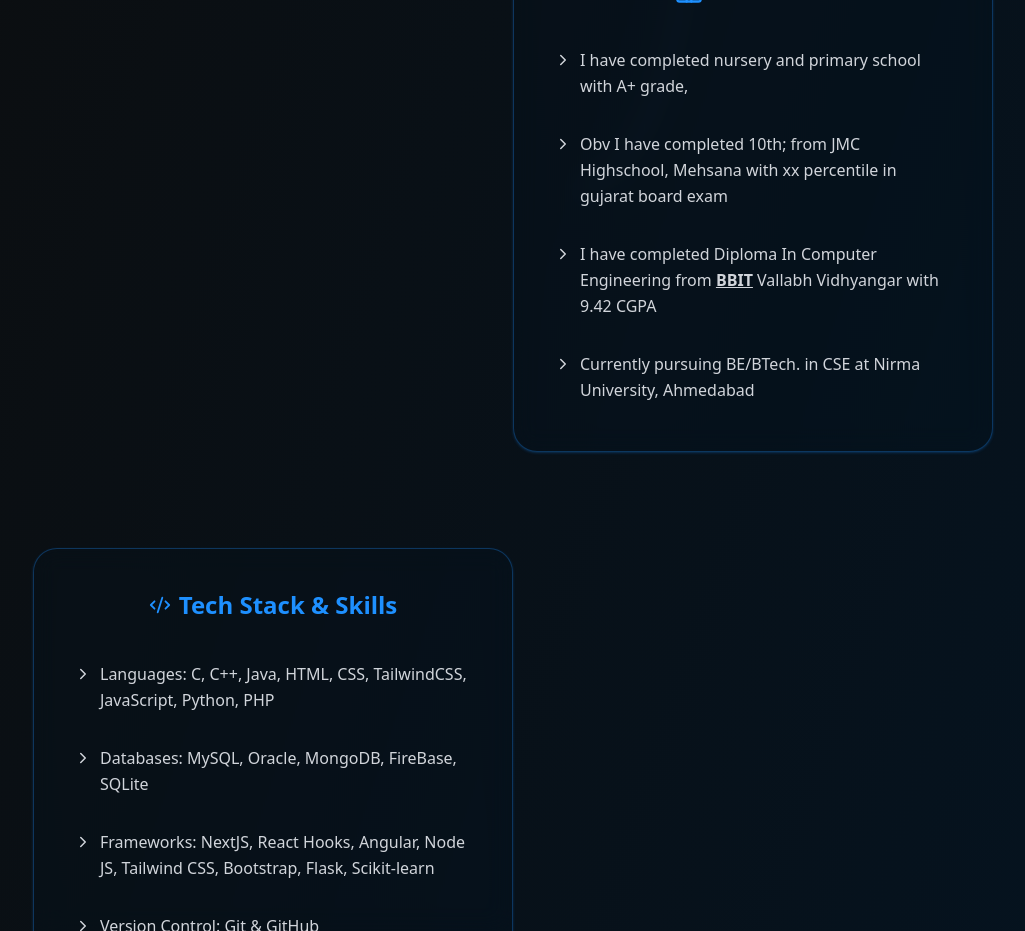
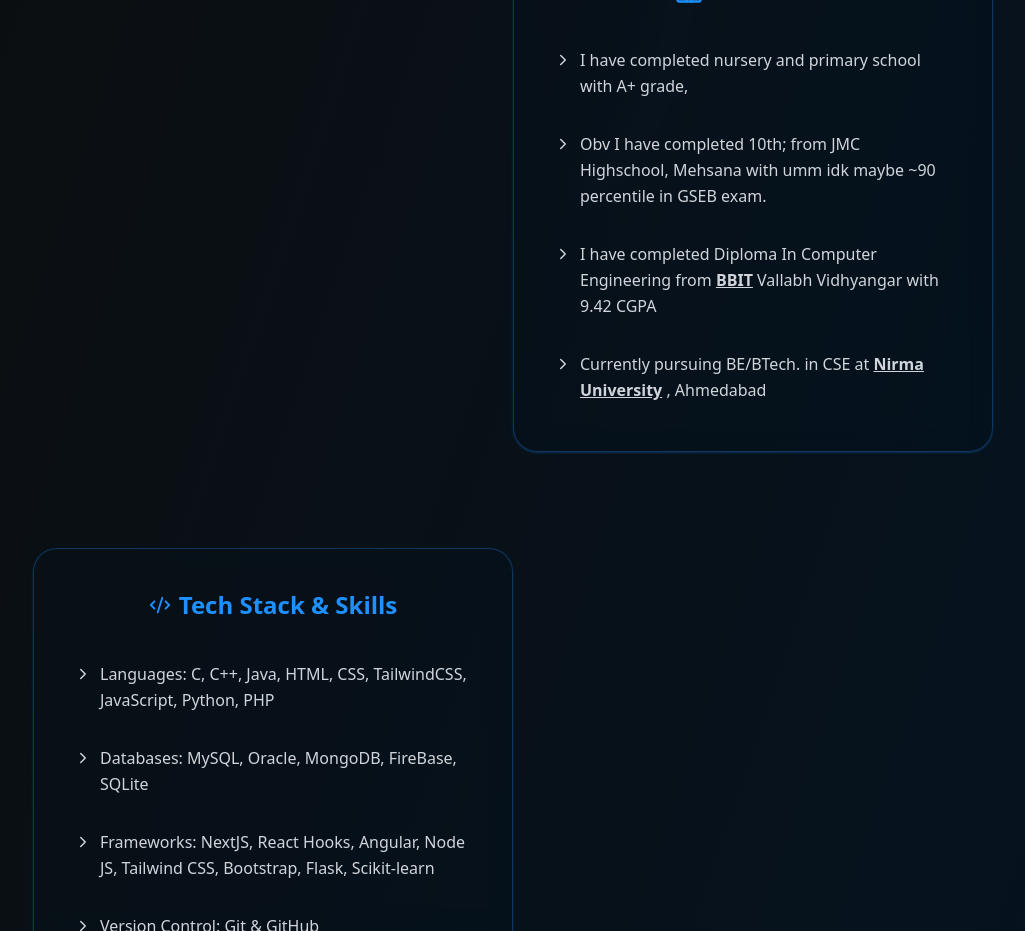
Before and after one commit to tanmay-mevada/portfolio, a React (Create React App) app: page /about in a window 1280 px wide. Shown: the part 940-1871 px from the top of the page, without its empty margins (127-1152 px from the left). Built offline with nearby package versions, Linux system fonts and the light colour scheme; the HTML template or start-up script is replaced by a standard one.

Commit message:
projupdate

```diff
--- a/src/Data/ProjectData.js
+++ b/src/Data/ProjectData.js
@@ -173,7 +173,7 @@ export const projects = [
     tech: ["React JS","TailwindCSS","Framer Motion","Swiper JS"],
     images: [proj13x1,proj13x2,proj13x3],
     github: "https://github.com/tanmay-mevada/portfolio",
-    live: "https://myportfolio-nine-eta-17.vercel.app/j",
+    live: "https://tanmaymevada.vercel.app",
   },
   {
     //proj14
--- a/src/Pages/About.js
+++ b/src/Pages/About.js
@@ -34,7 +34,7 @@ const steps = [
     content: [
       <br />,
       withIcon("I have completed nursery and primary school with A+ grade, "), <br />,
-      withIcon("Obv I have completed 10th; from JMC Highschool, Mehsana with xx percentile in gujarat board exam"), <br />,
+      withIcon("Obv I have completed 10th; from JMC Highschool, Mehsana with umm idk maybe ~90 percentile in GSEB exam."), <br />,
       withIcon(
         <>
           I have completed Diploma In Computer Engineering from{" "}
@@ -49,7 +49,19 @@ const steps = [
           Vallabh Vidhyangar with 9.42 CGPA
         </>
       ), <br />,
-      withIcon("Currently pursuing BE/BTech. in CSE at Nirma University, Ahmedabad"),
+      withIcon(
+        <>
+        Currently pursuing BE/BTech. in CSE at{" "}
+          <a
+            href="https://www.nirmauni.ac.in/"
+            target="_blank"
+            rel="noopener noreferrer"
+            className="font-semibold text-blue-300 underline hover:text-blue-500"
+          >
+            Nirma University
+          </a>{" "}, Ahmedabad
+        </>
+      )
     ]
   },
   {
--- a/tailwind.config.js
+++ b/tailwind.config.js
@@ -12,6 +12,8 @@ module.exports = {
       animation: {
         "slow-pulse": "pulse 6s ease-in-out infinite",
         glow: "glowPulse 8s ease-in-out infinite",
+        "float": "float 3s ease-in-out infinite",
+        "glass-shimmer": "glassShimmer 2s ease-in-out infinite",
       },
       keyframes: {
         glowPulse: {
@@ -22,6 +24,21 @@ module.exports = {
             boxShadow: "0 0 40px rgba(59,130,246,0.8)",
           },
         },
+        float: {
+          "0%, 100%": { transform: "translateY(0px)" },
+          "50%": { transform: "translateY(-2px)" },
+        },
+        glassShimmer: {
+          "0%": {
+            background: "linear-gradient(135deg, rgba(255,255,255,0.1) 0%, rgba(255,255,255,0.05) 100%)"
+          },
+          "50%": {
+            background: "linear-gradient(135deg, rgba(255,255,255,0.15) 0%, rgba(255,255,255,0.08) 100%)"
+          },
+          "100%": {
+            background: "linear-gradient(135deg, rgba(255,255,255,0.1) 0%, rgba(255,255,255,0.05) 100%)"
+          },
+        },
       },
       fontFamily: {
         mono: ["Fira Code", "Courier New", "monospace"],
```
Also changed, not shown: 1 other file (tests, documents, lock files or other folders).
